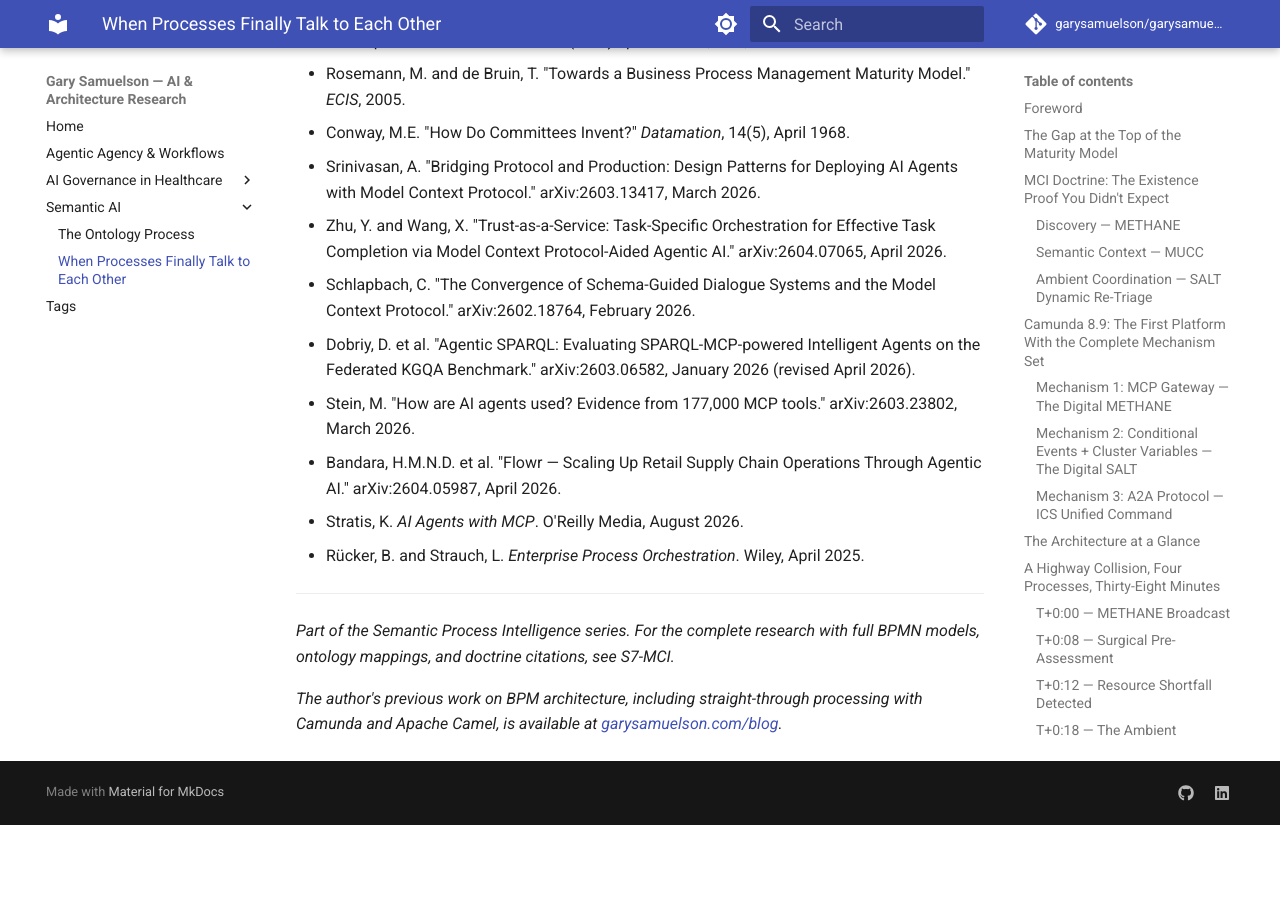
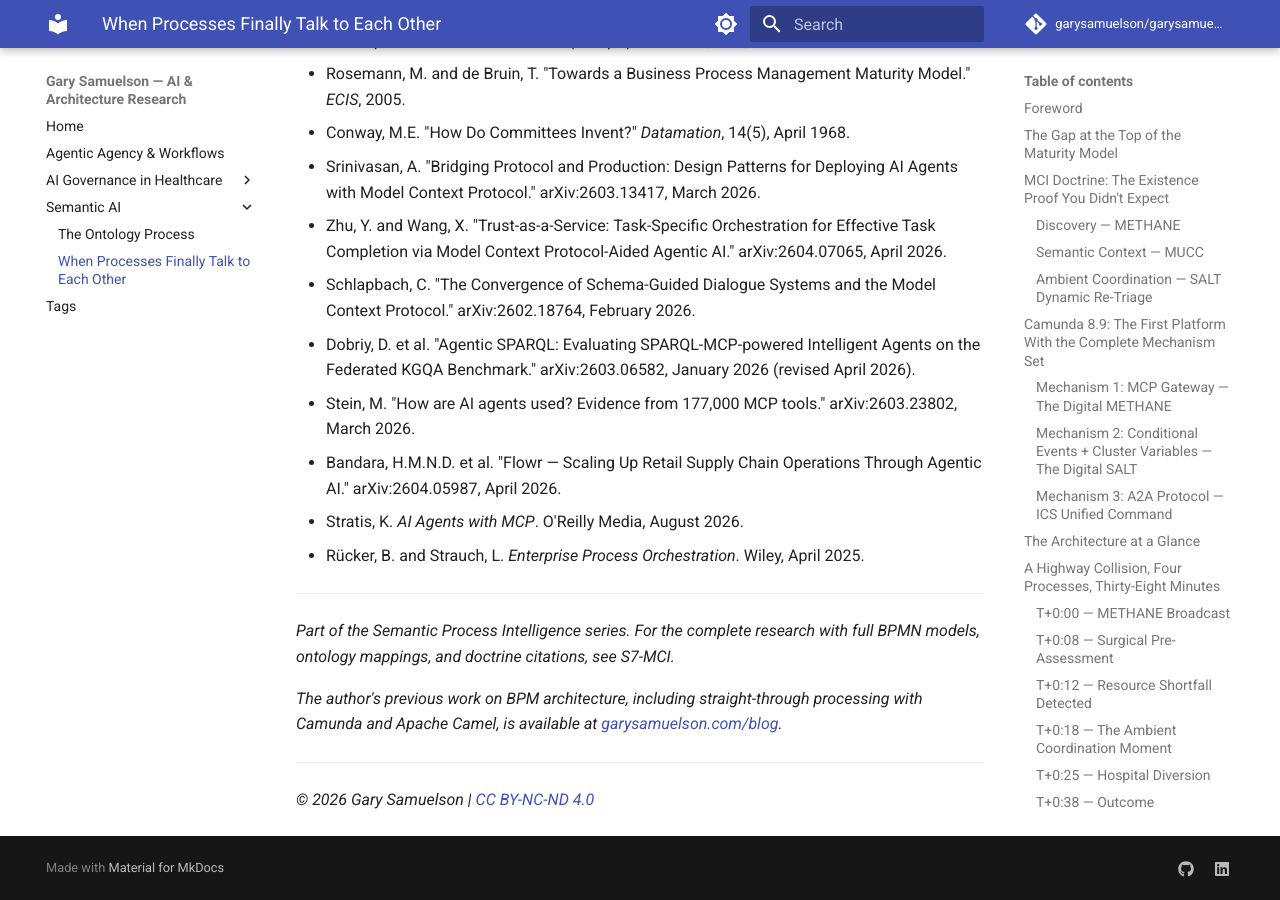
Before and after one commit to garysamuelson/garysamuelson.github.io, an MkDocs documentation site: the page built from docs/semantic-ai/inter-process-semantic-collaboration.md, in a window 1280 px wide and 900 px high, scrolled down 16341 px. Built offline with MkDocs 1.6.1 and Material for MkDocs 9.7.7, drawn with Linux system fonts in a browser that asks for light colours; comment, search, counter and statistics services are not loaded; before the commit the page ends 17166 px from its top, so only the background shows below that.

Commit message:
Add: standard copyright footer to MCI article

```diff
--- a/docs/semantic-ai/inter-process-semantic-collaboration.md
+++ b/docs/semantic-ai/inter-process-semantic-collaboration.md
@@ -370,3 +370,7 @@ For the bidirectional thesis — domain semantics drives orchestration, and orch
 *Part of the Semantic Process Intelligence series. For the complete research with full BPMN models, ontology mappings, and doctrine citations, see S7-MCI.*
 
 *The author's previous work on BPM architecture, including straight-through processing with Camunda and Apache Camel, is available at [garysamuelson.com/blog](https://garysamuelson.com/blog).*
+
+---
+
+*© 2026 Gary Samuelson | [CC BY-NC-ND 4.0](https://creativecommons.org/licenses/by-nc-nd/4.0/)*
```
